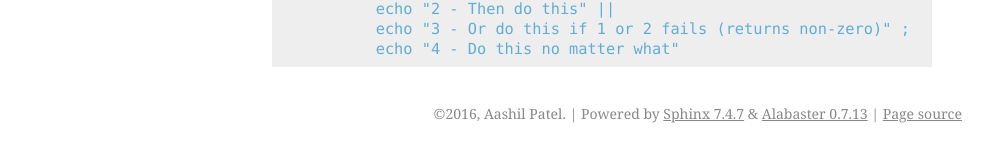
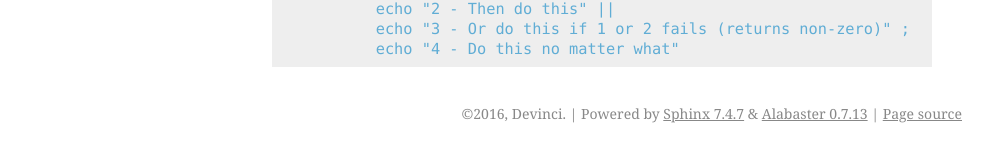
Before and after one commit to ahoy-cli/ahoy, a Sphinx documentation site: the page built from docs/Controlling-Execution.md, in a window 1280 px wide. Shown: the part 353-515 px from the top of the page, without its empty margins (148-1140 px from the left). Built offline with Sphinx 7.4.7, drawn with Linux system fonts in a browser that asks for light colours.

Commit message:
Change the experimental copyright and author to 'Devinci'

```diff
--- a/docs/conf.py
+++ b/docs/conf.py
@@ -56,8 +56,8 @@
 
 # General information about the project.
 project = u'Ahoy'
-copyright = u'2016, Aashil Patel'
-author = u'Aashil Patel'
+copyright = u'2016, Devinci'
+author = u'Devinci'
 
 # The version info for the project you're documenting, acts as replacement for
 # |version| and |release|, also used in various other places throughout the
```
